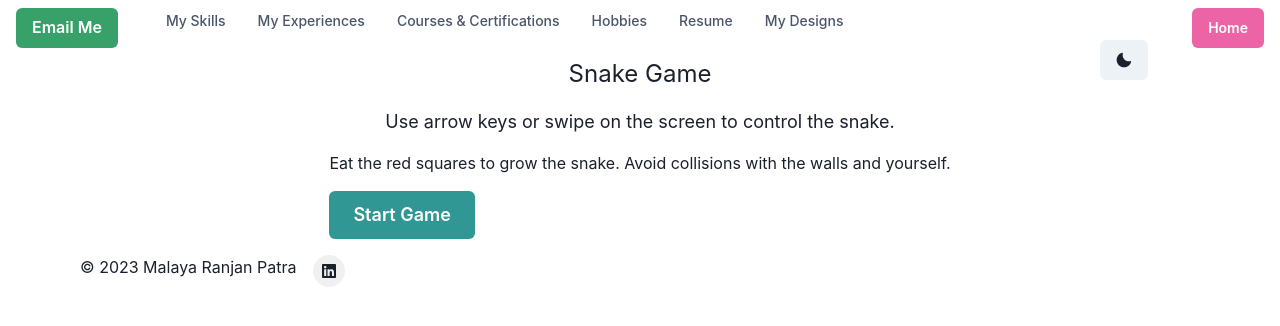
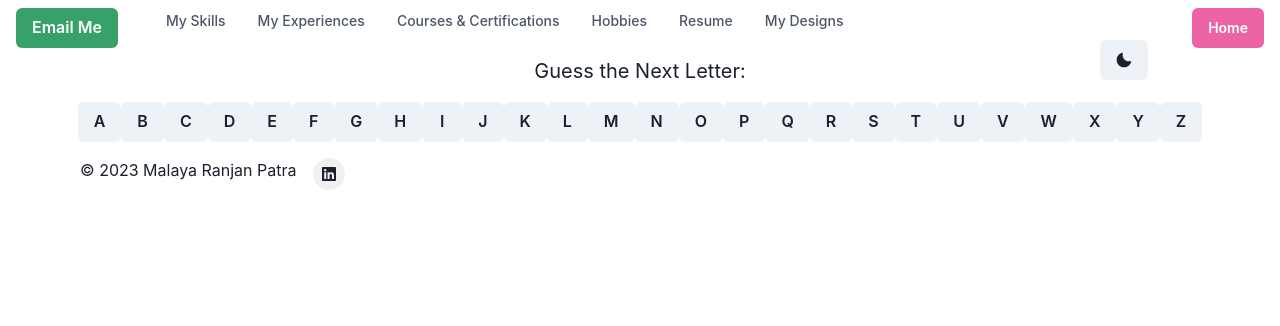
Before and after one commit to MalayaRP/my-world, a Next.js app: page /my-designs-3 in a window 1280 px wide. Shown: the top 326 px of the page. Built offline with nearby package versions, Linux system fonts and the light colour scheme.

Commit message:
Update page.js

```diff
--- a/app/my-designs-3/page.js
+++ b/app/my-designs-3/page.js
@@ -3,119 +3,60 @@ import React, { useState, useEffect, useCallback } from 'react';
 import { VStack, Box, Text, Button, ChakraProvider } from '@chakra-ui/react';
 
 function App() {
-  const gridSize = 10;
-  const initialSnake = [{ x: 5, y: 5 }];
-  const initialFood = { x: 8, y: 8 };
-  const initialDirection = 'RIGHT';
-  const [snake, setSnake] = useState(initialSnake);
-  const [food, setFood] = useState(initialFood);
-  const [direction, setDirection] = useState(initialDirection);
-  const [gameOver, setGameOver] = useState(false);
-  const [gameStarted, setGameStarted] = useState(false);
+  const alphabet = 'ABCDEFGHIJKLMNOPQRSTUVWXYZ';
+  const [sequence, setSequence] = useState('');
+  const [currentLetterIndex, setCurrentLetterIndex] = useState(0);
+  const [isGameOver, setIsGameOver] = useState(false);
 
-  const handleKeyPress = useCallback(
-    (e) => {
-      if (!gameStarted) {
-        // Start the game when any key is pressed
-        setGameStarted(true);
-      }
+  // Generate a random sequence of letters
+  useEffect(() => {
+    const randomIndex = Math.floor(Math.random() * alphabet.length);
+    setSequence(alphabet.charAt(randomIndex));
+  }, []);
 
-      switch (e.key) {
-        case 'ArrowUp':
-          if (direction !== 'DOWN') setDirection('UP');
-          break;
-        case 'ArrowDown':
-          if (direction !== 'UP') setDirection('DOWN');
-          break;
-        case 'ArrowLeft':
-          if (direction !== 'RIGHT') setDirection('LEFT');
-          break;
-        case 'ArrowRight':
-          if (direction !== 'LEFT') setDirection('RIGHT');
-          break;
-        default:
-          break;
+  const handleButtonClick = useCallback(
+    (letter) => {
+      if (letter === sequence[currentLetterIndex]) {
+        setCurrentLetterIndex(currentLetterIndex + 1);
+        if (currentLetterIndex === sequence.length - 1) {
+          setIsGameOver(true);
+        }
       }
     },
-    [direction, gameStarted]
+    [sequence, currentLetterIndex]
   );
 
-  const handleTouchStart = useCallback(
-    (e) => {
-      const touchStartX = e.touches[0].clientX;
-      const touchStartY = e.touches[0].clientY;
-
-      document.addEventListener('touchmove', (e) => {
-        const touchX = e.touches[0].clientX;
-        const touchY = e.touches[0].clientY;
-        const dx = touchX - touchStartX;
-        const dy = touchY - touchStartY;
-
-        if (Math.abs(dx) > Math.abs(dy)) {
-          // Horizontal swipe
-          if (dx > 0 && direction !== 'LEFT') setDirection('RIGHT');
-          else if (dx < 0 && direction !== 'RIGHT') setDirection('LEFT');
-        } else {
-          // Vertical swipe
-          if (dy > 0 && direction !== 'UP') setDirection('DOWN');
-          else if (dy < 0 && direction !== 'DOWN') setDirection('UP');
-        }
-      });
-
-      document.addEventListener('touchend', () => {
-        document.removeEventListener('touchmove', handleTouchMove);
-      });
-    },
-    [direction]
-  );
-
-  useEffect(() => {
-    if (gameOver) return;
-
-    const handleGameTick = () => {
-      // Game logic (same as before)
-    };
-
-    const intervalId = setInterval(handleGameTick, 200); // Adjust the interval for game speed
-
-    return () => {
-      clearInterval(intervalId);
-    };
-  }, [direction, snake, food, gameOver]);
-
-  useEffect(() => {
-    window.addEventListener('keydown', handleKeyPress);
-    document.addEventListener('touchstart', handleTouchStart);
-
-    return () => {
-      window.removeEventListener('keydown', handleKeyPress);
-      document.removeEventListener('touchstart', handleTouchStart);
-    };
-  }, [handleKeyPress, handleTouchStart]);
+  const restartGame = () => {
+    setCurrentLetterIndex(0);
+    setIsGameOver(false);
+    const randomIndex = Math.floor(Math.random() * alphabet.length);
+    setSequence(alphabet.charAt(randomIndex));
+  };
 
   return (
     <ChakraProvider>
-      <VStack spacing={4} align="center">
-        <Text fontSize="24px">Snake Game</Text>
-        {!gameStarted ? (
-          <Box>
-            <Text fontSize="18px" textAlign="center" mb={4}>
-              Use arrow keys or swipe on the screen to control the snake.
-            </Text>
-            <Text fontSize="16px" textAlign="center" mb={4}>
-              Eat the red squares to grow the snake. Avoid collisions with the walls and yourself.
-            </Text>
-            <Button onClick={() => setGameStarted(true)} colorScheme="teal" size="lg">
-              Start Game
+      <VStack spacing={4}>
+        <Box>
+          <Text fontSize="xl">
+            {isGameOver ? 'Congratulations! You Win!' : 'Guess the Next Letter:'}
+          </Text>
+          <Text fontSize="2xl">{isGameOver ? sequence : sequence.substr(0, currentLetterIndex)}</Text>
+        </Box>
+        <Box>
+          {alphabet.split('').map((letter) => (
+            <Button
+              key={letter}
+              onClick={() => handleButtonClick(letter)}
+              isDisabled={isGameOver}
+            >
+              {letter}
             </Button>
-          </Box>
-        ) : (
-          <>
-            <Box display="grid" gridTemplateColumns={`repeat(${gridSize}, 1fr)`}>
-              {/* Game grid rendering (same as before) */}
-            </Box>
-            {gameOver && <Text fontSize="24px">Game Over!</Text>}
-          </>
+          ))}
+        </Box>
+        {isGameOver && (
+          <Button colorScheme="teal" onClick={restartGame}>
+            Restart
+          </Button>
         )}
       </VStack>
     </ChakraProvider>
```
